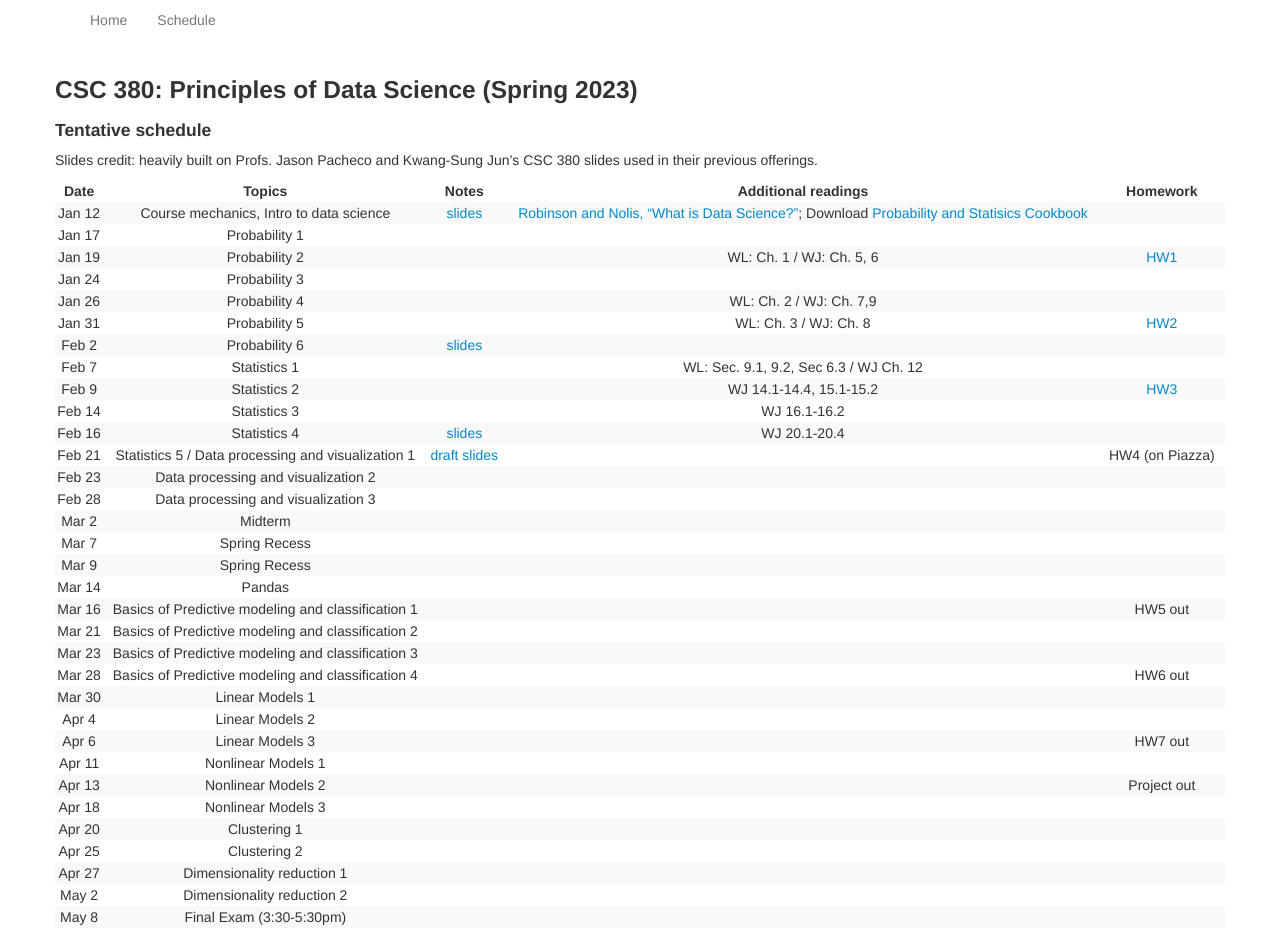
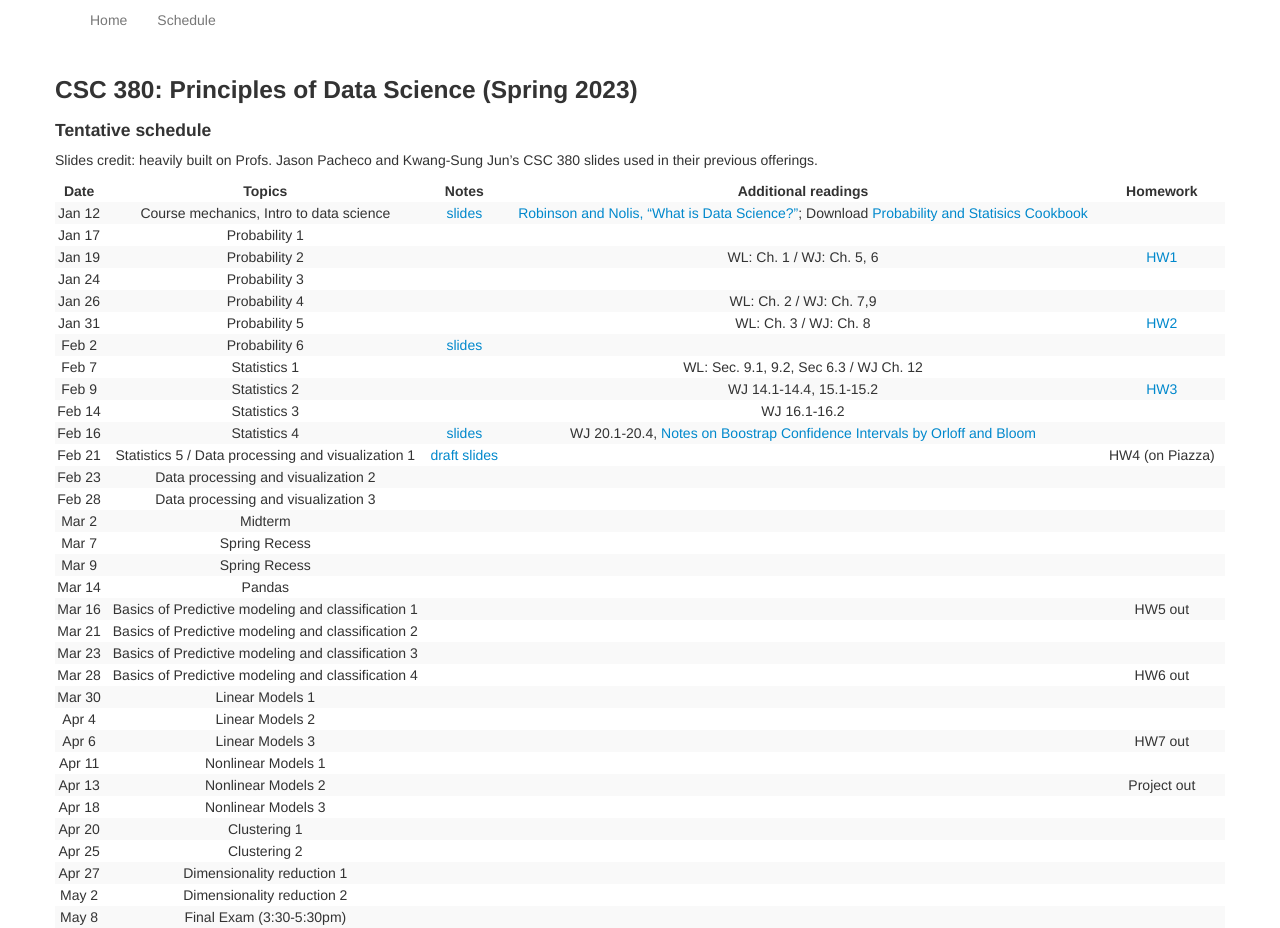
Before and after one commit to zcc1307/csc380-sp22, a Jekyll site: the page built from schedule.md, in a window 1280 px wide. Built offline with Jekyll 4.4.1, drawn with Linux system fonts in a browser that asks for light colours.

Commit message:
Update schedule.md

```diff
--- a/schedule.md
+++ b/schedule.md
@@ -24,7 +24,7 @@ Slides credit: heavily built on Profs. Jason Pacheco and Kwang-Sung Jun's CSC 38
 | Feb 7  |                                                      Statistics 1                                                                  |                                                                              | WL: Sec. 9.1, 9.2, Sec 6.3 / WJ Ch. 12 |  |  |
 | Feb 9  |                                                      Statistics 2                                                                  |                                                                            |  WJ 14.1-14.4, 15.1-15.2 | [HW3](https://zcc1307.github.io/csc380-sp23/hws/CSC_380_HW3.pdf) |
 | Feb 14 |                                                      Statistics 3                                            |                                                                             | WJ 16.1-16.2 |  |
-| Feb 16 |                                                      Statistics 4                                                                 |        [slides](https://zcc1307.github.io/csc380-sp23/Slides/23s380%2003%20statistics_draft.pdf)                                                                     | WJ 20.1-20.4  |  |
+| Feb 16 |                                                      Statistics 4                                                                 |        [slides](https://zcc1307.github.io/csc380-sp23/Slides/23s380%2003%20statistics_draft.pdf)                                                                     | WJ 20.1-20.4, [Notes on Boostrap Confidence Intervals by Orloff and Bloom](https://math.mit.edu/~dav/05.dir/class24-prep-a.pdf)  |  |
 | Feb 21 |                                          Statistics 5 / Data processing and visualization 1                                                         |  [draft slides](https://zcc1307.github.io/csc380-sp23/Slides/23s380%2004%20data_draft.pdf)                                                                           |  | HW4 (on Piazza) |
 | Feb 23 |                                          Data processing and visualization 2                                             |                                                                             |  |  |
 | Feb 28 |                                          Data processing and visualization 3                                                                             |                                                                             |  |  |
```
